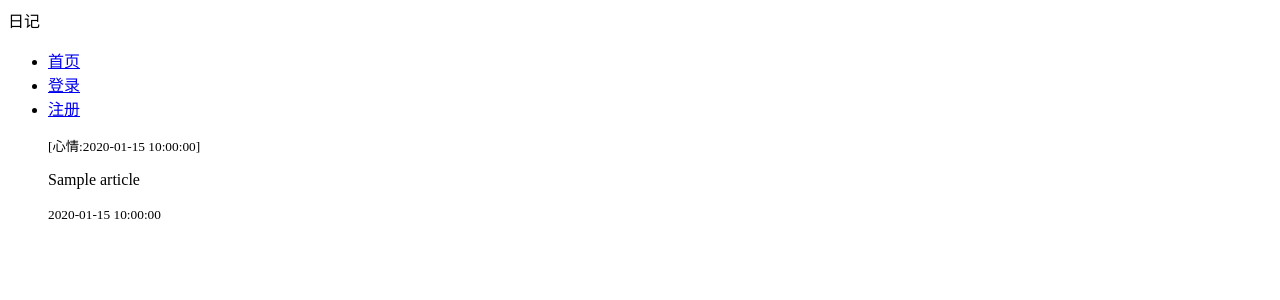
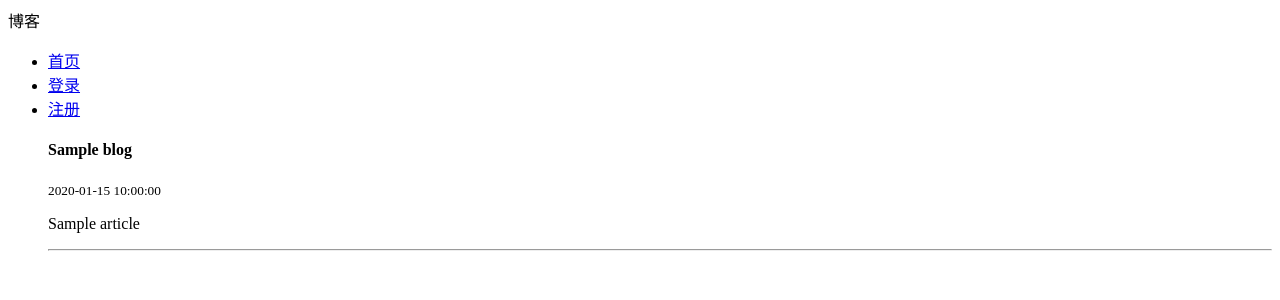
Before and after one commit to jiangliu2u/flaskblog, a Flask app: page / in a window 1280 px wide. Shown: the top 300 px of the page. Run offline with Flask 2, Linux system fonts and the light colour scheme; a database or web service that is not in the repository returns one stand-in record (values such as "Sample title").

Commit message:
template

```diff
--- a/flaskr.py
+++ b/flaskr.py
@@ -3,7 +3,8 @@ import pymongo
 from flask import Flask, request, session, g, redirect, url_for, abort, render_template, flash
 
 app = Flask(__name__)
-app.config.from_envvar('FLASKR_SETTINGS', silent = True)
+app.config.from_envvar('FLASKR_SETTINGS', silent=True)
+app.DEBUG = True
 
 
 def connect_db():
--- a/templates/index.html
+++ b/templates/index.html
@@ -9,11 +9,11 @@
                     <ul>
                         {% for diary in diaries %}
                             <div id="diary-info" class="list-group-item">
-                                    <small>[心情:{{ diary.pub_date }}]</small>
-                                </h5>
+                                <h4>{{ diary.title }}</h4>
+                                <small id="diary-time">{{ diary.pub_date }}</small>
                                 <p id="diary-content">{{ diary.article }}</p>
-                                <small id="diary-time">{{ diary.pub_date }}</small>
                             </div>
+                            <hr>
                         {% endfor %}
                     </ul>
                 {% else %}
--- a/templates/layout.html
+++ b/templates/layout.html
@@ -2,7 +2,7 @@
 <html lang="en">
 <head>
     <meta charset="UTF-8">
-    <title>日记</title>
+    <title>博客</title>
 {#    <link rel="stylesheet" href="{% static 'css/bootstrap.css' %}">#}
 {#    <link rel="stylesheet" href="{% static 'css/style.css' %}">#}
 </head>
@@ -11,14 +11,14 @@
     <nav class="navbar navbar-inverse navbar-fixed-top">
         <div class="container">
             <div class="navbar-header">
-                <a class="navbar-brand">日记</a>
+                <a class="navbar-brand">博客</a>
             </div>
             <div>
                 <ul class="nav navbar-nav">
                     <li><a href="/diary/">首页</a></li>
                     {% if username %}
                         <li><a href="/diary/{{username }}">{{ username }}</a></li>
-                        <li><a href="/diary/postPage">写日记</a></li>
+                        <li><a href="/diary/postPage">写博客</a></li>
                         <li><a href="/diary/logout">退出</a></li>
                     {% else %}
                         <li><a href="/diary/logina">登录</a></li>
```
